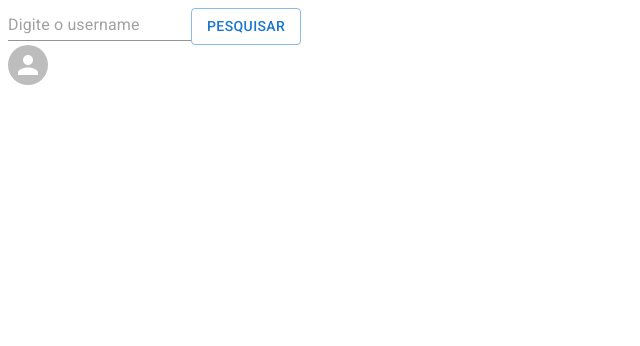
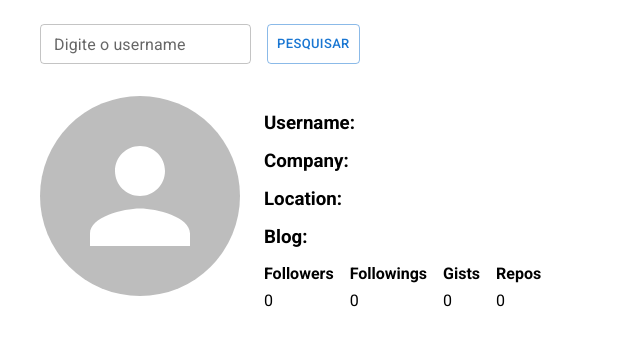
Before and after one commit to cmartinellicm/react-github-api-interface, a React (Create React App) app: page / in a window 1280 px wide. Shown: the top 346 px of the page, without its empty margins (0-640 px from the left). Built offline with nearby package versions, Linux system fonts and the light colour scheme.

Commit message:
Profile section gets data from github API

```diff
--- a/public/index.html
+++ b/public/index.html
@@ -6,39 +6,13 @@
   <link rel="icon" href="%PUBLIC_URL%/favicon.ico" />
   <meta name="viewport" content="width=device-width, initial-scale=1" />
   <meta name="theme-color" content="#000000" />
-  <meta name="description" content="Web site created using create-react-app" />
-  <link rel="apple-touch-icon" href="%PUBLIC_URL%/logo192.png" />
-  <!--
-      manifest.json provides metadata used when your web app is installed on a
-      user's mobile device or desktop. See https://developers.google.com/web/fundamentals/web-app-manifest/
-    -->
   <link rel="manifest" href="%PUBLIC_URL%/manifest.json" />
-  <!--
-      Notice the use of %PUBLIC_URL% in the tags above.
-      It will be replaced with the URL of the `public` folder during the build.
-      Only files inside the `public` folder can be referenced from the HTML.
-
-      Unlike "/favicon.ico" or "favicon.ico", "%PUBLIC_URL%/favicon.ico" will
-      work correctly both with client-side routing and a non-root public URL.
-      Learn how to configure a non-root public URL by running `npm run build`.
-    -->
   <link rel="stylesheet" href="https://fonts.googleapis.com/css?family=Roboto:300,400,500,700&display=swap" />
   <title>GitHub API Interface</title>
 </head>
 
 <body>
-  <noscript>You need to enable JavaScript to run this app.</noscript>
   <div id="root"></div>
-  <!--
-      This HTML file is a template.
-      If you open it directly in the browser, you will see an empty page.
-
-      You can add webfonts, meta tags, or analytics to this file.
-      The build step will place the bundled scripts into the <body> tag.
-
-      To begin the development, run `npm start` or `yarn start`.
-      To create a production bundle, use `npm run build` or `yarn build`.
-    -->
 </body>
 
 </html>
--- a/src/App.js
+++ b/src/App.js
@@ -1,3 +1,4 @@
+import './style.css';
 import Header from './components/Header';
 import Profile from './components/Profile';
 
--- a/src/components/Header.jsx
+++ b/src/components/Header.jsx
@@ -1,22 +1,28 @@
 import { useContext, useState } from 'react';
 import { GithubContext } from '../providers/github-provider';
-import { Button, Input } from '@mui/material';
+import { Button, TextField, Stack } from '@mui/material';
 
 export default function Header() {
     const { getUser } = useContext(GithubContext);
     const [usernameForSearch, setUsernameForSearch] = useState();
 
     const submitGetUser = () => {
-        if (!usernameForSearch) return;
-        return getUser(usernameForSearch);
+        if (usernameForSearch) return getUser(usernameForSearch);
     };
 
     return (
         <header>
-            <Input placeholder='Digite o username' onChange={(event) => setUsernameForSearch(event.target.value)} />
-            <Button variant='outlined' type='sumbit' onClick={submitGetUser}>
-                Pesquisar
-            </Button>
+            <Stack spacing={2} direction='row'>
+                <TextField
+                    label='Digite o username'
+                    variant='outlined'
+                    size='small'
+                    onChange={(event) => setUsernameForSearch(event.target.value)}
+                />
+                <Button variant='outlined' size='small' type='sumbit' onClick={submitGetUser}>
+                    Pesquisar
+                </Button>
+            </Stack>
         </header>
     );
 }
--- a/src/components/Profile.jsx
+++ b/src/components/Profile.jsx
@@ -1,13 +1,57 @@
 import { useContext } from 'react';
 import { GithubContext } from '../providers/github-provider';
-import { Avatar, Stack } from '@mui/material';
+import { Avatar, Link, Stack } from '@mui/material';
 
 export default function Profile() {
     const { githubState } = useContext(GithubContext);
 
     return (
-        <Stack direction='row' spacing={2}>
-            <Avatar alt='User Avatar' src={githubState.user.avatar} />
-        </Stack>
+        <section>
+            <Stack direction='row' spacing={3}>
+                <Avatar alt='User Avatar' src={githubState.user.avatar} sx={{ width: 200, height: 200 }} />
+                <Stack spacing={2}>
+                    <h1>{githubState.user.name}</h1>
+                    <Stack direction='row' spacing={1}>
+                        <h3>Username:</h3>
+                        <Link href={githubState.user.html_url} target='_blank' rel='noreferrer'>
+                            {githubState.user.login}
+                        </Link>
+                    </Stack>
+                    <Stack direction='row' spacing={1}>
+                        <h3>Company:</h3>
+                        <span>{githubState.user.company}</span>
+                    </Stack>
+                    <Stack direction='row' spacing={1}>
+                        <h3>Location:</h3>
+                        <span>{githubState.user.location}</span>
+                    </Stack>
+                    <Stack direction='row' spacing={1}>
+                        <h3>Blog:</h3>
+                        <Link href={githubState.user.blog} target='_blank' rel='noreferrer'>
+                            {githubState.user.blog}
+                        </Link>
+                    </Stack>
+
+                    <Stack direction='row' spacing={2}>
+                        <Stack spacing={1}>
+                            <h4>Followers</h4>
+                            <span>{githubState.user.followers}</span>
+                        </Stack>
+                        <Stack spacing={1}>
+                            <h4>Followings</h4>
+                            <span>{githubState.user.following}</span>
+                        </Stack>
+                        <Stack spacing={1}>
+                            <h4>Gists</h4>
+                            <span>{githubState.user.public_gists}</span>
+                        </Stack>
+                        <Stack spacing={1}>
+                            <h4>Repos</h4>
+                            <span>{githubState.user.public_repos}</span>
+                        </Stack>
+                    </Stack>
+                </Stack>
+            </Stack>
+        </section>
     );
 }
--- /dev/null
+++ b/src/style.css
@@ -0,0 +1,16 @@
+html,
+body {
+    font-family: 'Roboto', sans-serif;
+    padding: 0 16px;
+}
+
+h1,
+h3,
+h4 {
+    margin: 0;
+}
+
+header,
+section {
+    padding: 16px 0;
+}
```
Also changed, not shown: public/logo192.png (deleted), public/logo512.png (deleted), public/manifest.json.
